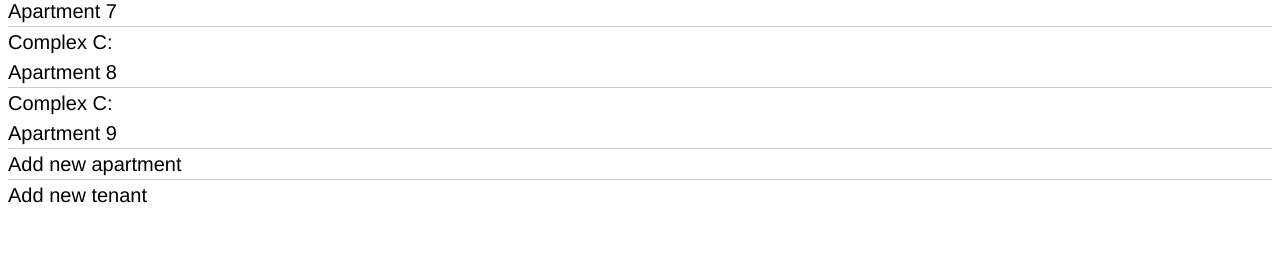
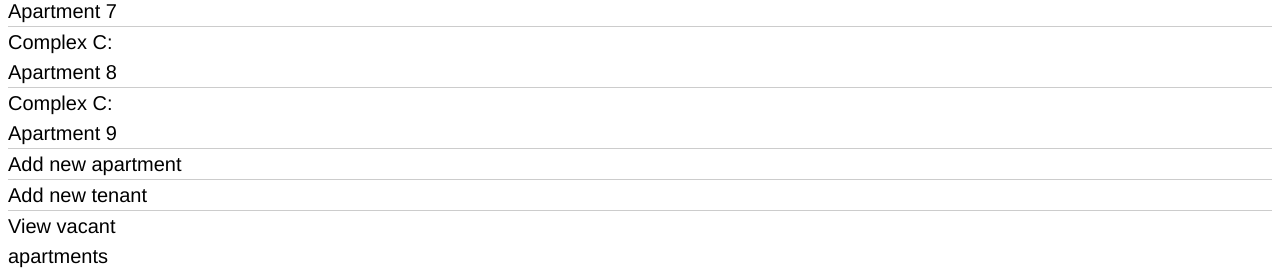
Before and after one commit to sxh1512/cajuncomplexes, a Django app: page /aptman/ in a window 1280 px wide. Shown: the part 591-870 px from the top of the page. Before the commit the page ends 794 px from the top, so only its background shows below. Run offline with Django 3.2, Linux system fonts and the light colour scheme; data comes from the database, SQL or seed files in the repository.

Commit message:
Added ability to view vacant apartments, sorted by complex and cost

```diff
--- a/aptman/templates/aptman/index.html
+++ b/aptman/templates/aptman/index.html
@@ -10,4 +10,5 @@
     {% endfor %}
     <li> <a href="{% url 'aptman:addapt' %}"> Add new apartment </a> </li>
     <li> <a href="{% url 'aptman:addtenant' %}"> Add new tenant </a> </li>
+    <li> <a href ="{% url 'aptman:vacant-apartments' %}"> View vacant apartments </a> </li>
 </ul>
--- a/aptman/urls.py
+++ b/aptman/urls.py
@@ -8,5 +8,6 @@
     path('<int:apt_id>/', views.details, name='details'),
     path('add-apartment/', views.add_apartment, name='addapt'),
     path('add-tenant/', views.add_tenant, name='addtenant'),
-    path('edit-apartment/<int:apt_id>/', views.edit_apt, name='editapt')
+    path('edit-apartment/<int:apt_id>/', views.edit_apt, name='editapt'),
+    path('vacant-apartments', views.view_vacant, name='vacant-apartments')
 ]
--- a/aptman/views.py
+++ b/aptman/views.py
@@ -49,3 +49,8 @@
         form = ApartmentAdditionForm(instance=apt)
 
     return render(request, 'aptman/add.html', {'form': form})
+
+def view_vacant(request):
+    vacancies = Apartment.objects.filter(vacant = True).order_by('apt_complex', '-monthly_rent')
+    context = {'vacancies': vacancies}
+    return render(request, 'aptman/vacant.html', context)
```
Also changed, not shown: aptman/templates/aptman/vacant.html (added, +13 -0 lines).
